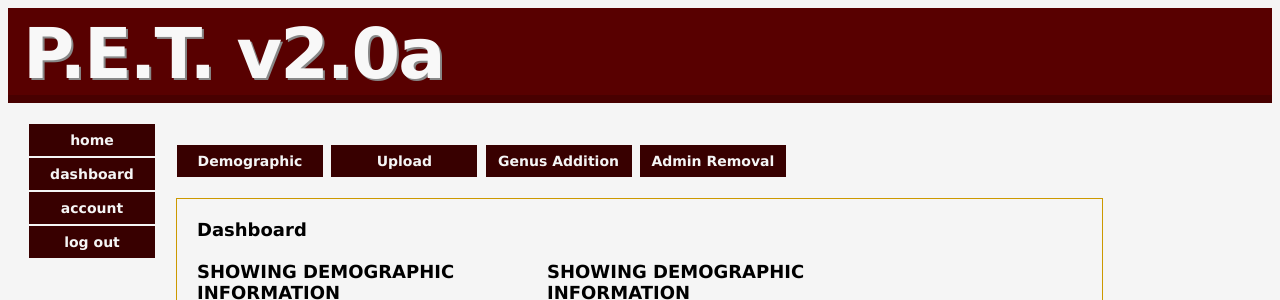
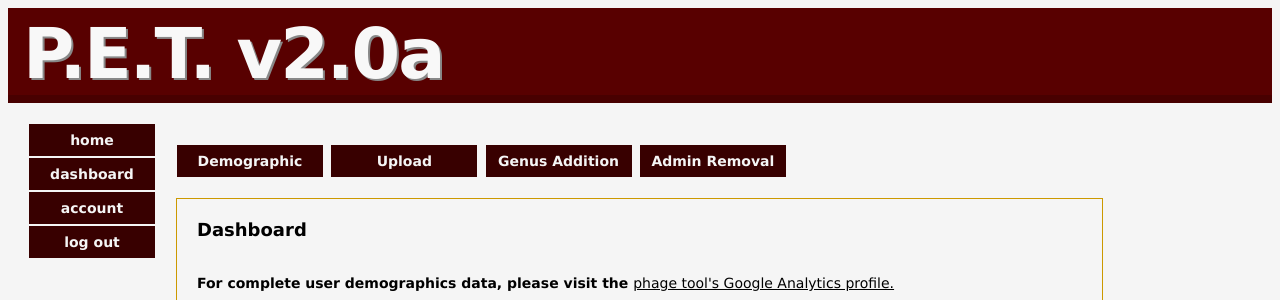
Before and after one commit to ulmpet/Capstone, a PHP site: page /dashboard in a window 1280 px wide. Shown: the top 300 px of the page. Run offline with PHP 8.4, Linux system fonts and the light colour scheme; the visitor is signed in with stand-in values (Sample User, id 1); tables that the repository leaves empty hold one stand-in row (values such as "Sample post"); some libraries are stand-ins or nearby versions.

Commit message:
Demographics page view
Removed charts, added link to full demographics from Google Analytics.

```diff
--- a/application/view/dashboard/dashboard.php
+++ b/application/view/dashboard/dashboard.php
@@ -147,12 +147,18 @@
 
 <!--Divs that will hold the pie chart-->
 <div id="userDemograph" style="display:block">
-  <div id="newuserDemograph" style="display:block; width: 350px; height:225px; float: left">
+
+<!--<div id="newuserDemograph" style="display:block; width: 350px; height:225px; float: left">
     SHOWING DEMOGRAPHIC INFORMATION
   </div>
 
   <div id="ulocationDemograph" style="display:block; width: 350px; height:250px; float: left">
     SHOWING DEMOGRAPHIC INFORMATION
+  </div>-->
+
+  <div id="container">
+    <p>For complete user demographics data, please visit the <a href="https://www.google.com/analytics/web/?authuser=0#report/visitors-overview/a61998275w96889679p101106604/"> phage tool's Google Analytics profile.</a></p>
   </div>
+
 </div>
 </div>
```
